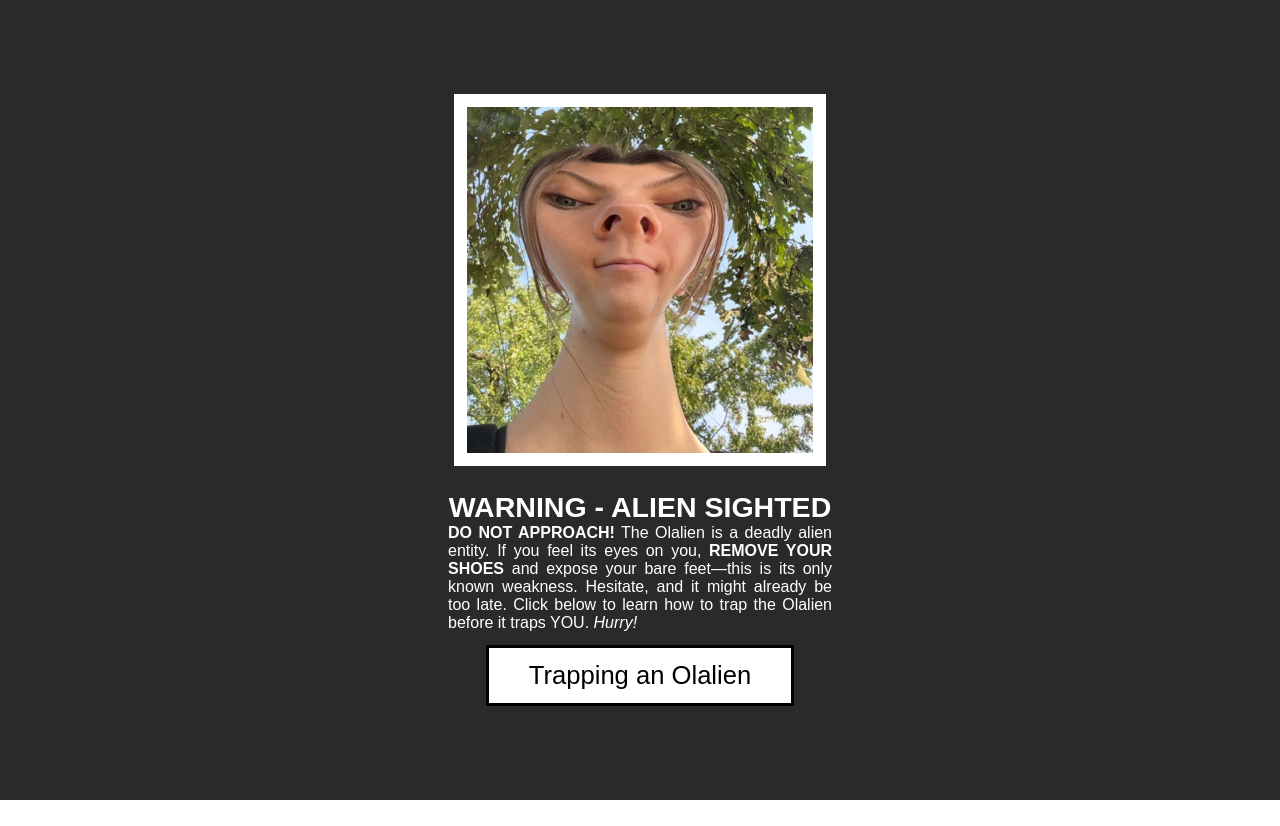
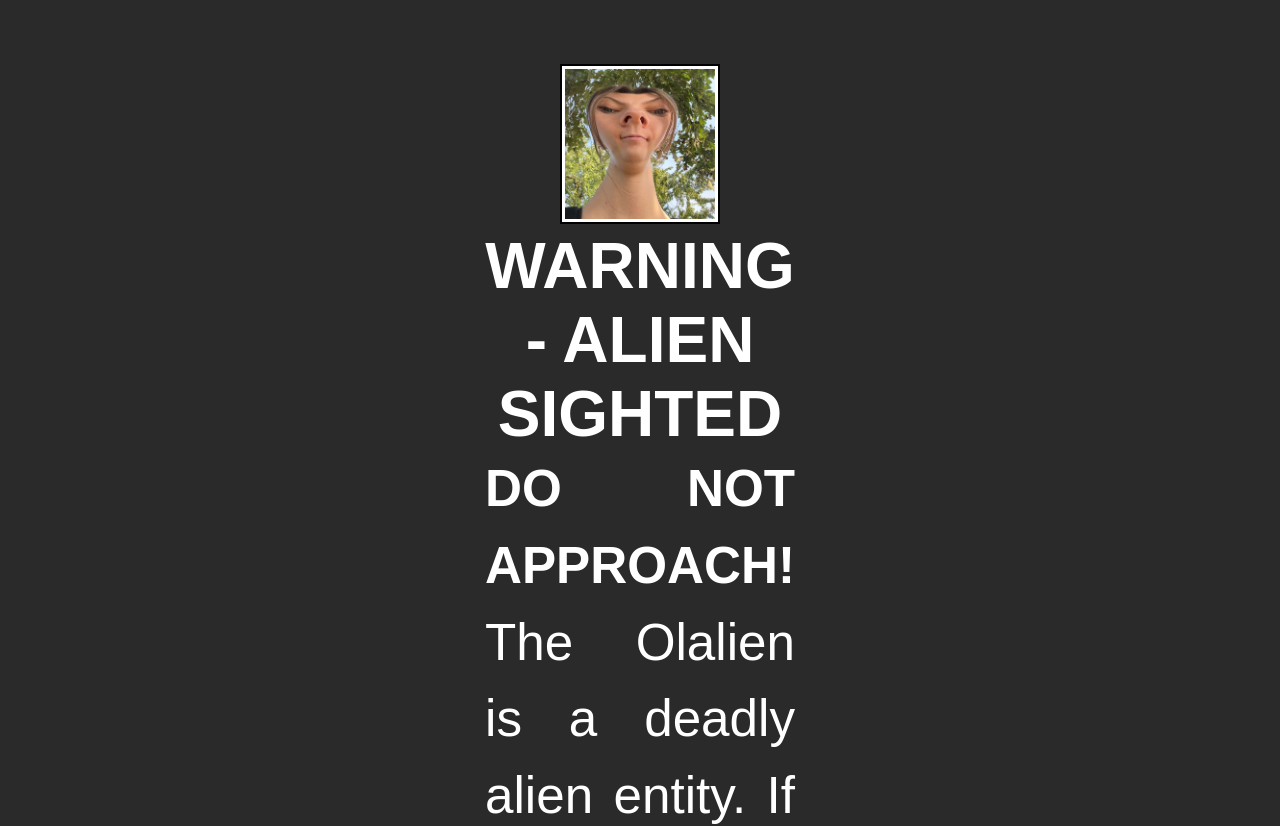
Before and after one commit to MistaNewVegas/olalien, a plain HTML site: page index.html in a window 1280 px wide. Shown: the top 826 px of the page. Before the commit the page ends 800 px from the top, so only its background shows below. Drawn offline with Linux system fonts and the light colour scheme.

Commit message:
updated css

```diff
--- a/css/styles.css
+++ b/css/styles.css
@@ -11,15 +11,16 @@
     flex-direction: column;
     justify-content: center;
     align-items: center;
-    min-height: 100vh;
-    background-color:rgb(42, 42, 42);
+    background-color: rgb(42, 42, 42);
     color: white;
     font-family: Arial, sans-serif;
-    padding: 20px;
+    padding: 5%; /* Use relative padding */
 }
 
+/* Image container and layout */
 .image {
-    width: 30vw;
+    width: 90%; /* Default for smaller screens */
+    max-width: 400px; /* Cap the maximum width */
     display: flex;
     align-items: center;
     flex-direction: column;
@@ -27,29 +28,43 @@
 }
 
 .image img {
-    max-width: 29vw;
-    padding: 1vw;
+    max-width: 100%; /* Ensure the image resizes with its container */
+    height: auto; /* Maintain aspect ratio */
+    padding: 2%; /* Relative padding for scaling */
     background-color: white;
-    margin-bottom: 2vw;
+    margin-bottom: 3%;
+    border: 2px solid black; /* Optional: Add a border for styling */
 }
 
 .image h1 {
     font-weight: bold;
-    font-size:2.23vw;
+    font-size: 5vw; /* Scale based on viewport width */
+    text-align: center;
 }
 
 .image p {
     text-align: justify;
+    font-size: 4vw; /* Scales text for mobile */
+    line-height: 1.5; /* Improved readability */
 }
 
 .image a {
     text-align: center;
     background-color: white;
-    padding: 1vw;
-    margin-top: 1vw;
+    padding: 3%; /* Use percentages for scalable padding */
+    margin-top: 5%;
     width: 80%;
+    max-width: 300px; /* Cap the maximum width */
     text-decoration: none;
     color: black;
-    font-size: 2vw;
+    font-size: 4vw; /* Scale text size for mobile */
     border: 3px solid black;
+    border-radius: 5px; /* Slight rounding for modern feel */
 }
+
+/* Media Queries for Larger Screens */
+@media (min-width: 1024px) {
+    .image {
+        width: 40%; /* Further restrict size on larger screens */
+    }
+}
```
